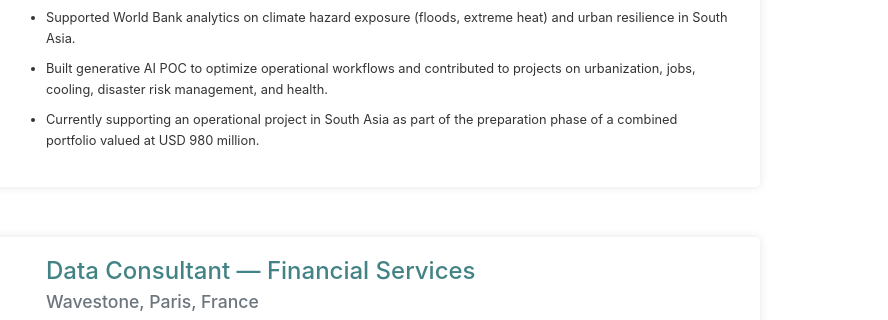
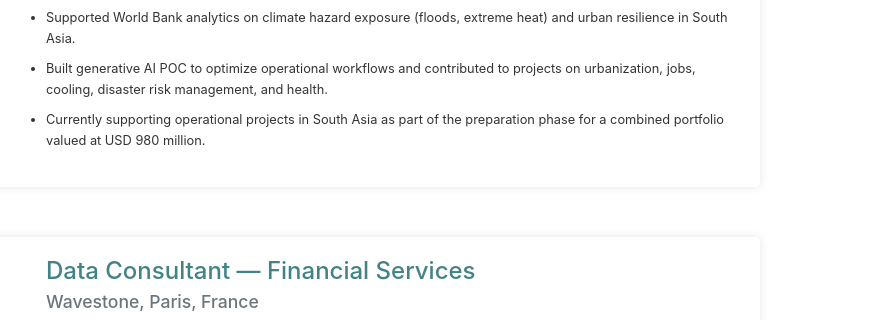
Before and after one commit to S-bachir/S-bachir.github.io, a plain HTML site: page CV.html in a window 1280 px wide. Shown: the part 361-681 px from the top of the page, 392-1280 px from the left. Drawn offline with nearby package versions, Linux system fonts and the light colour scheme.

Commit message:
Update CV.html

```diff
--- a/CV.html
+++ b/CV.html
@@ -112,7 +112,7 @@
                     <ul>
                         <li>Supported World Bank analytics on climate hazard exposure (floods, extreme heat) and urban resilience in South Asia.</li>
                         <li>Built generative AI POC to optimize operational workflows and contributed to projects on urbanization, jobs, cooling, disaster risk management, and health.</li>
-                        <li>Currently supporting an operational project in South Asia as part of the preparation phase of a combined portfolio valued at USD 980 million.</li>
+                        <li>Currently supporting operational projects in South Asia as part of the preparation phase for a combined portfolio valued at USD 980 million.</li>
                     </ul>
                 </div>
             </div>
```
